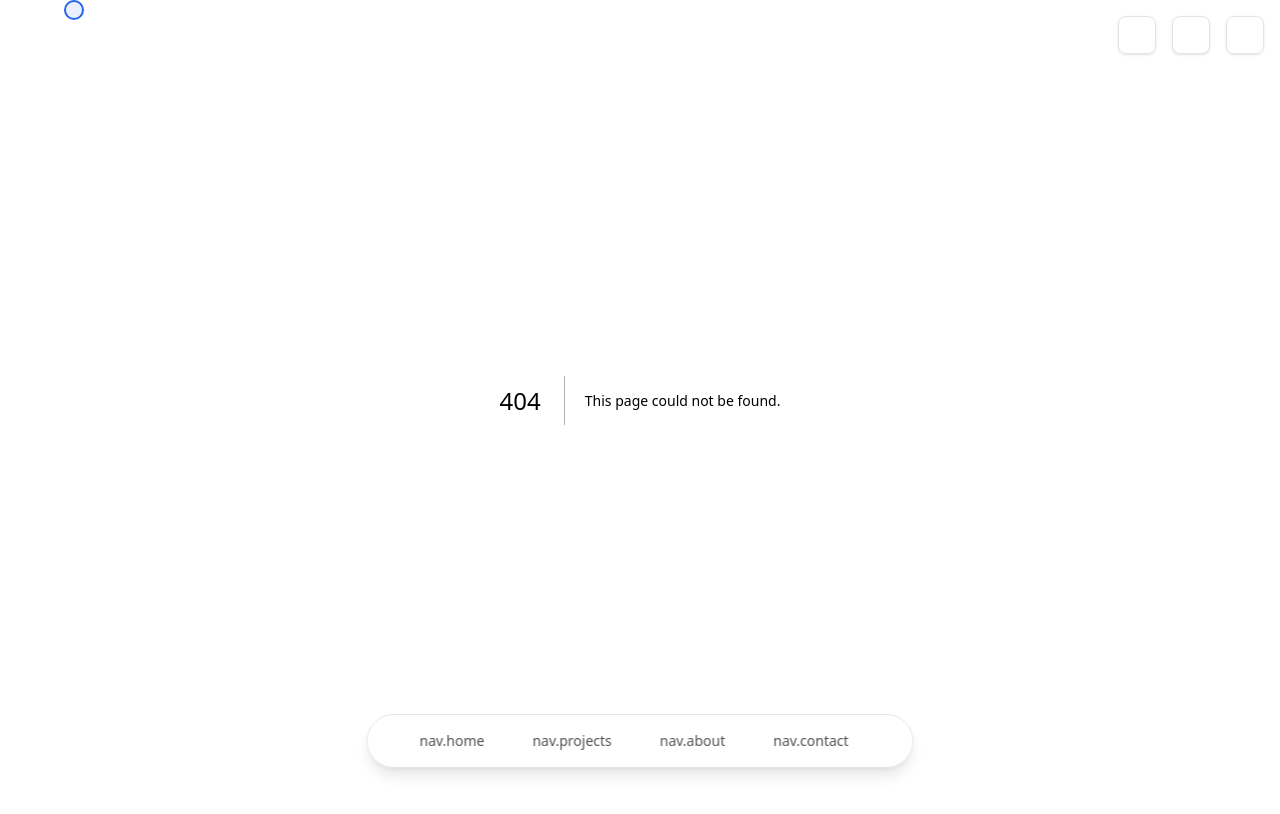
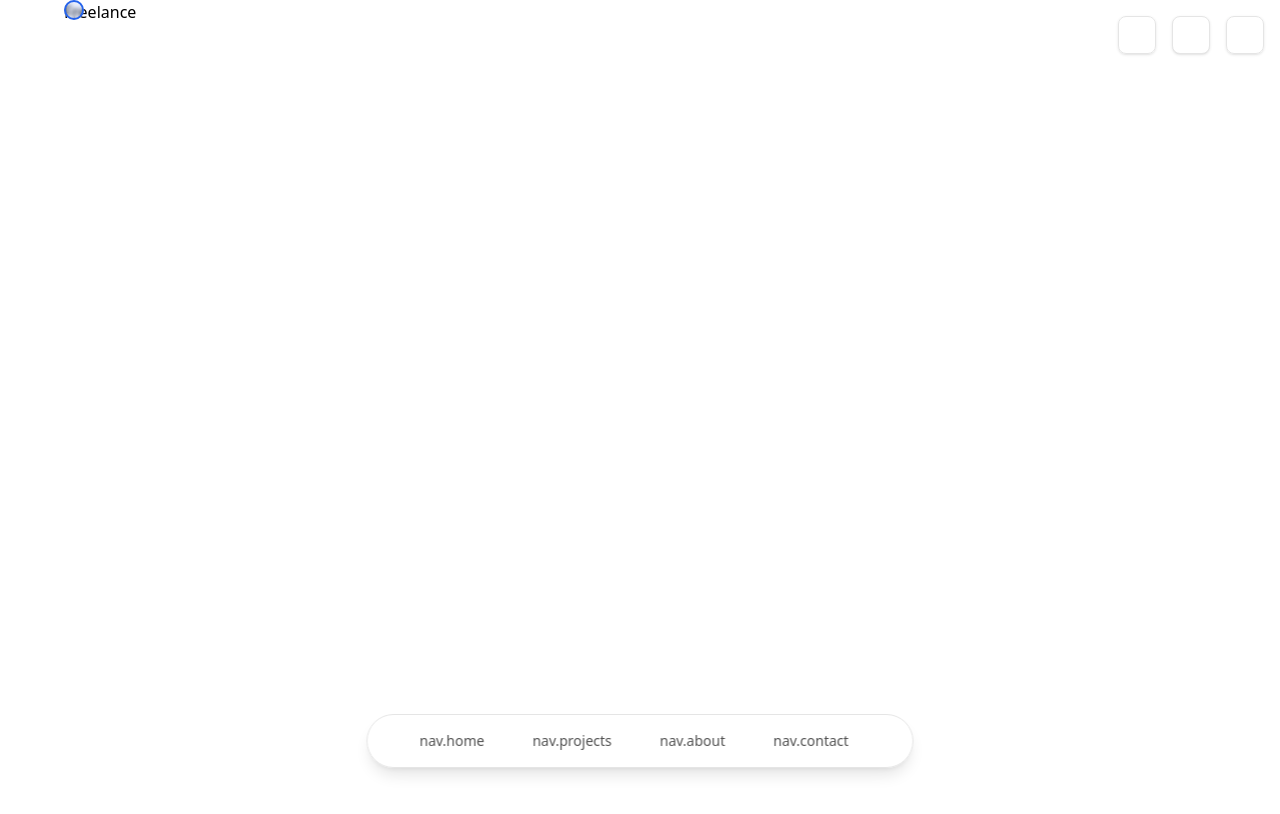
Before and after one commit to poyrazavsever/poyrazavsever.com, a Next.js app: page /freelance in a window 1280 px wide. Before the commit this address had no page. Shown: the top 814 px of the page. Built offline with nearby package versions, Linux system fonts and the light colour scheme; some icons are missing.

Commit message:
feat: added freelance section

```diff
--- a/components/layout/navbar.jsx
+++ b/components/layout/navbar.jsx
@@ -9,35 +9,37 @@ import { US, TR, DE, ES } from 'country-flag-icons/react/3x2';
 import { useTranslation } from 'next-i18next';
 
 const menuIcons = {
-  blog: 'hugeicons:block-game',
-  gallery: 'hugeicons:image-03',
-  certificates: 'hugeicons:certificate-01',
-  designs: 'hugeicons:pen-02',
-  gear: 'hugeicons:keyboard',
-  bookmarks: 'hugeicons:all-bookmark',
-  stack: 'hugeicons:server-stack-03',
-  references: 'hugeicons:user-group',
-  medium: 'hugeicons:medium',
-  meeting: 'hugeicons:meeting-room',
-  volunteer: 'hugeicons:love-korean-finger',
-  others: 'hugeicons:text-align-justify-right',
-  learning: 'hugeicons:online-learning-01',
+  blog: "hugeicons:block-game",
+  gallery: "hugeicons:image-03",
+  certificates: "hugeicons:certificate-01",
+  designs: "hugeicons:pen-02",
+  gear: "hugeicons:keyboard",
+  bookmarks: "hugeicons:all-bookmark",
+  stack: "hugeicons:server-stack-03",
+  references: "hugeicons:user-group",
+  medium: "hugeicons:medium",
+  meeting: "hugeicons:meeting-room",
+  volunteer: "hugeicons:love-korean-finger",
+  others: "hugeicons:text-align-justify-right",
+  freelance: "hugeicons:french-fries-02",
+  learning: "hugeicons:online-learning-01",
 };
 
 const menuKeys = [
-  'blog',
-  'gallery',
-  'certificates',
-  'designs',
-  'gear',
-  'bookmarks',
-  'stack',
-  'references',
-  'medium',
-  'meeting',
-  'volunteer',
-  'learning',
-  'others',
+  "blog",
+  "gallery",
+  "certificates",
+  "designs",
+  "gear",
+  "bookmarks",
+  "stack",
+  "references",
+  "medium",
+  "meeting",
+  "volunteer",
+  "learning",
+  "freelance",
+  "others",
 ];
 
 // Social media links array
--- /dev/null
+++ b/pages/freelance.js
@@ -0,0 +1,9 @@
+import React from 'react'
+
+const Freelance = () => {
+  return (
+    <div>Freelance</div>
+  )
+}
+
+export default Freelance
--- a/public/locales/de/layout.json
+++ b/public/locales/de/layout.json
@@ -56,6 +56,10 @@
       "label": "Freiwilligenarbeit",
       "description": "Organisationen, bei denen ich freiwillig arbeite"
     },
+    "freelance": {
+      "label": "Freelance",
+      "description": "Möchtest du mit mir arbeiten?"
+    },
     "learning": {
       "label": "Meine Lernreise",
       "description": "Ressourcen und Fortschritt in meinem Lernen"
--- a/public/locales/en/layout.json
+++ b/public/locales/en/layout.json
@@ -56,6 +56,10 @@
         "label": "Volunteer Work",
         "description": "Organizations I volunteered for"
       },
+      "freelance": {
+        "label": "Freelance",
+        "description": "Would you like to work with me?"
+      },
       "learning": {
         "label": "My Learning Journey",
         "description": "Resources and progress in my learning"
--- a/public/locales/es/layout.json
+++ b/public/locales/es/layout.json
@@ -56,6 +56,10 @@
       "label": "Trabajo Voluntario",
       "description": "Organizaciones con las que colaboro"
     },
+    "freelance": {
+      "label": "Freelance",
+      "description": "¿Quieres trabajar conmigo?"
+    },
     "learning": {
       "label": "Mi Camino de Aprendizaje",
       "description": "Recursos y progreso en mi aprendizaje"
--- a/public/locales/tr/layout.json
+++ b/public/locales/tr/layout.json
@@ -60,6 +60,10 @@
         "label": "Öğrenme Yolculuğum",
         "description": "Şu an öğrenmekte olduğum teknolojiler"
       },
+      "freelance": {
+        "label": "Freelance",
+        "description": "Benimle Çalışmak İster Misiniz?"
+      },
       "others": {
         "label": "Diğerleri",
         "description": "Bütün linkleri görüntüle"
```
